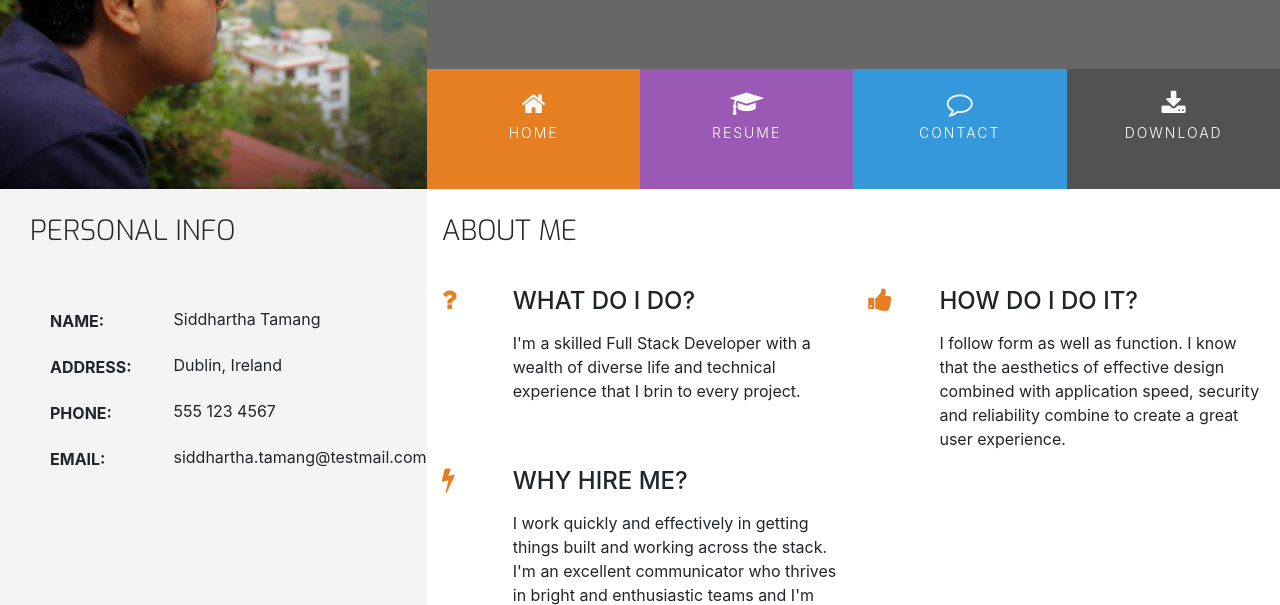
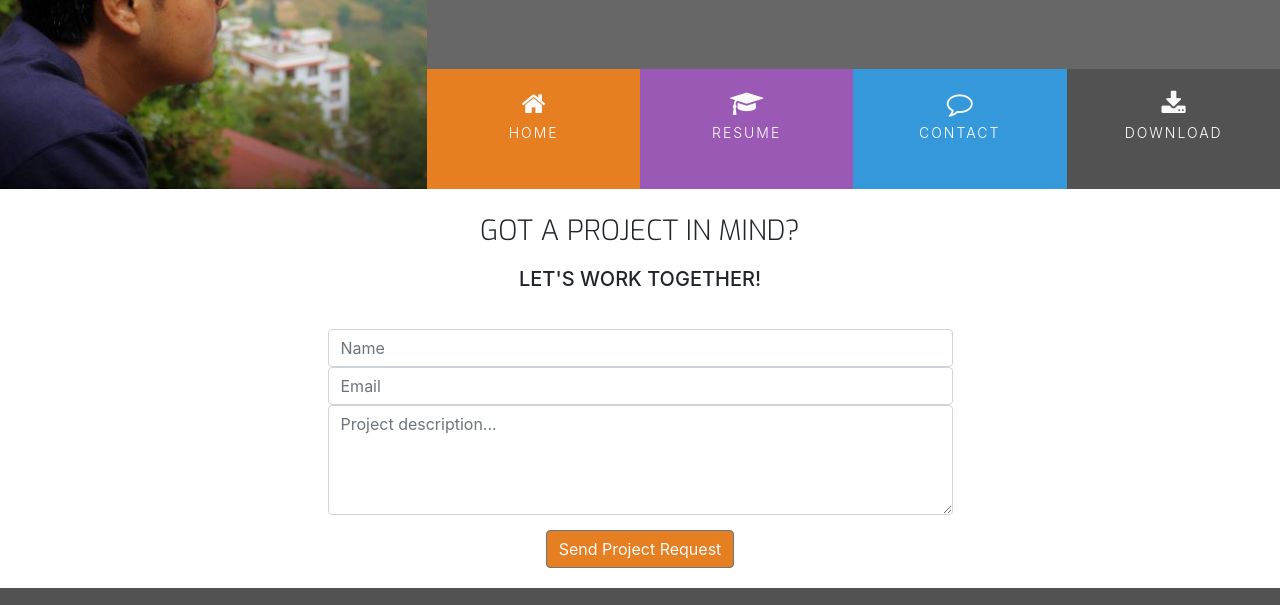
Before and after one commit to lakpagd/resume, a plain HTML site: page contact.html in a window 1280 px wide. Shown: the part 180-785 px from the top of the page. Drawn offline with nearby package versions, Linux system fonts and the light colour scheme.

Commit message:
feat: added contact.html content

```diff
--- a/assets/css/style.css
+++ b/assets/css/style.css
@@ -11,6 +11,14 @@
 
 .bg-color-personal-info {
     background-color: #f4f4f4;
+}
+
+.bg-color-work-history {
+    background-color: #9b59b6;
+}
+
+.bg-color-contact {
+    background-color: #fff;
 }
 
 .ui-menu-color-home {
@@ -29,9 +37,6 @@
     background-color: #525252;
 }
 
-.bg-color-work-history {
-    background-color: #9b59b6;
-}
 
 /* ---------------------------------------- Special padding/margins/text */
 
@@ -330,3 +335,36 @@ footer {
 .history-items {
     margin-bottom: 30px;
 }
+
+/* ---------------------------------------- Contact Form */
+
+.contact-heading {
+    font-family: "Exo", sans-serif;
+    font-weight: 300;
+    margin-top: 25px;
+    margin-bottom: 20px;
+}
+
+.center-form {
+    padding-top: 10px;
+    margin: 0 auto;
+    max-width: 70%;
+}
+
+button[type="submit"] {
+    margin-top: 15px;
+    margin-bottom: 20px;
+    color: #fafafa;
+    background-color: #e67e22;
+}
+
+/* ---------------------------------------- Media Queries */
+
+@media(min-width: 992px) {
+    .center-form {
+        padding-top: 30px;
+        min-height: 240px;
+        margin: 0 auto;
+        max-width: 50%;
+    }
+}
--- a/contact.html
+++ b/contact.html
@@ -50,105 +50,24 @@
     </header>
 
     <section class="container-fluid">
-        <div class="row">
-            <div class="col-md-4 bg-color-personal-info section-column">
-                <div class="row">
-                    <div class="col-12">
-                        <h3 class="section-heading uppercase">Personal Info</h3>
-                    </div>
-                </div>
-                <div class="personal-info-item">
-                    <div class="key">
-                        <p class="uppercase">
-                            Name:
-                        </p>
-                    </div>
-                    <div class="value">
-                        <p>Siddhartha Tamang</p>
-                    </div>
-                </div>
-                <div class="personal-info-item">
-                    <div class="key">
-                        <p class="uppercase">
-                            Address:
-                        </p>
-                    </div>
-                    <div class="value">
-                        <p>Dublin, Ireland</p>
-                    </div>
-                </div>
-                <div class="personal-info-item">
-                    <div class="key">
-                        <p class="uppercase">
-                            Phone:
-                        </p>
-                    </div>
-                    <div class="value">
-                        <p>555 123 4567</p>
-                    </div>
-                </div>
-                <div class="personal-info-item">
-                    <div class="key">
-                        <p class="uppercase">
-                            Email:
-                        </p>
-                    </div>
-                    <div class="value">
-                        <p>siddhartha.tamang@testmail.com</p>
-                    </div>
-                </div>
-            </div>
-            <div class="col-md-8 bg-color-three-reasons">
-                <div class="row">
-                    <div class="col">
-                        <h3 class="section-heading uppercase">About Me</h3>
-                    </div>
-                </div>
-                <div class="row">
-                    <div class="col-10 offset-1 offset-sm-0 col-sm-4 col-md-6">
-                        <div class="row">
-                            <div class="col-2">
-                                <i class="three-reasons-icon fa fa-question" aria-hidden="true"></i>
-                            </div>
-                            <div class="col-10">
-                                <h4 class="three-reasons-heading uppercase">What do I do?</h4>
-                                <p>
-                                    I'm a skilled Full Stack Developer with a wealth of diverse life and technical
-                                    experience that I brin to every project.
-                                </p>
+        <div class="row bg-color-contact">
+            <div class="col">
+                <h3 class="contact-heading uppercase text-center">Got a project in mind?</h3>
+                <h5 class="uppercase text-center">Let's work together!</h5>
+
+                <div class="center-form">
+                    <form>
+                        <input type="text" name="name" id="fullname" class="form-control" placeholder="Name" required>
+                        <input type="text" name="email" id="emailaddress" class="form-control" placeholder="Email"
+                            required>
+                        <textarea name="projectsummary" id="projectsummary" class="form-control"
+                            placeholder="Project description..." rows="4" required></textarea>
+                        <div class="form-row text-center">
+                            <div class="col">
+                                <button type="submit" class="btn btn-secondary">Send Project Request</button>
                             </div>
                         </div>
-                    </div>
-                    <div class="col-10 offset-1 offset-sm-0 col-sm-4 col-md-6">
-                        <div class="row">
-                            <div class="col-2">
-                                <i class="three-reasons-icon fa fa-thumbs-up" aria-hidden="true"></i>
-                            </div>
-                            <div class="col-10">
-                                <h4 class="three-reasons-heading uppercase">How do I do it?</h4>
-                                <p>
-                                    I follow form as well as function. I know that the aesthetics of effective design
-                                    combined with application speed, security and reliability combine to create a great
-                                    user experience.
-                                </p>
-                            </div>
-                        </div>
-                    </div>
-                    <div class="col-10 offset-1 offset-sm-0 col-sm-4 col-md-6">
-                        <div class="row">
-                            <div class="col-2">
-                                <i class="three-reasons-icon fa fa-bolt" aria-hidden="true"></i>
-                            </div>
-                            <div class="col-10">
-                                <h4 class="three-reasons-heading uppercase">Why hire me?</h4>
-                                <p>
-                                    I work quickly and effectively in getting things built and working across the stack.
-                                    I'm an excellent communicator who thrives in bright and enthusiastic teams and I'm
-                                    also a self startyer when working solo.
-                                </p>
-                            </div>
-                        </div>
-                    </div>
+                    </form>
                 </div>
             </div>
         </div>
```
